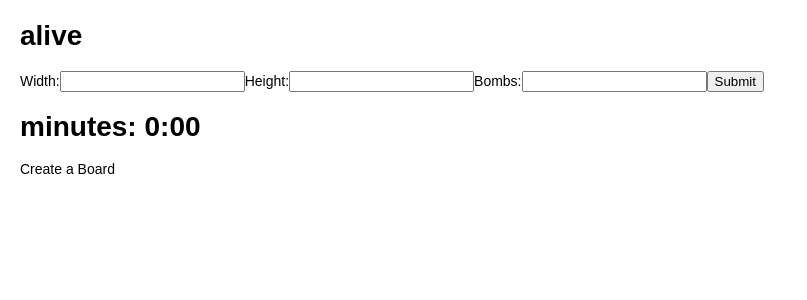
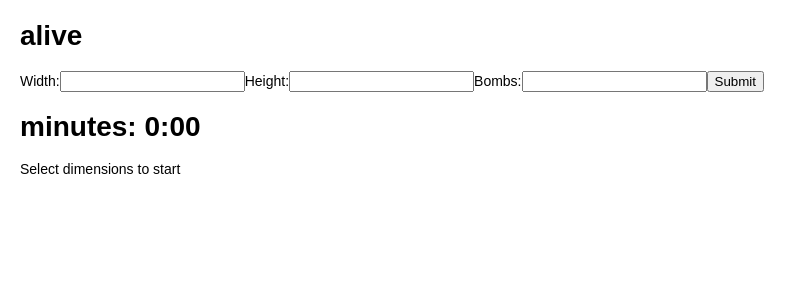
Before and after one commit to dylance/Minesweeper-React, a React (Create React App) app: page / in a window 1280 px wide. Shown: the top 300 px of the page, without its empty margins (0-807 px from the left). Built offline with nearby package versions, Linux system fonts and the light colour scheme.

Commit message:
Change start text to test deploy with AWS Beanstalk

```diff
--- a/src/components/Board.jsx
+++ b/src/components/Board.jsx
@@ -35,7 +35,7 @@ class Board extends Component {
 
   render() {
     if (this.props.grid.length === 0) {
-      return <div>Create a Board</div>;
+      return <div>Select dimensions to start</div>;
     }
     return <div>{this.createBoard()}</div>;
   }
```
